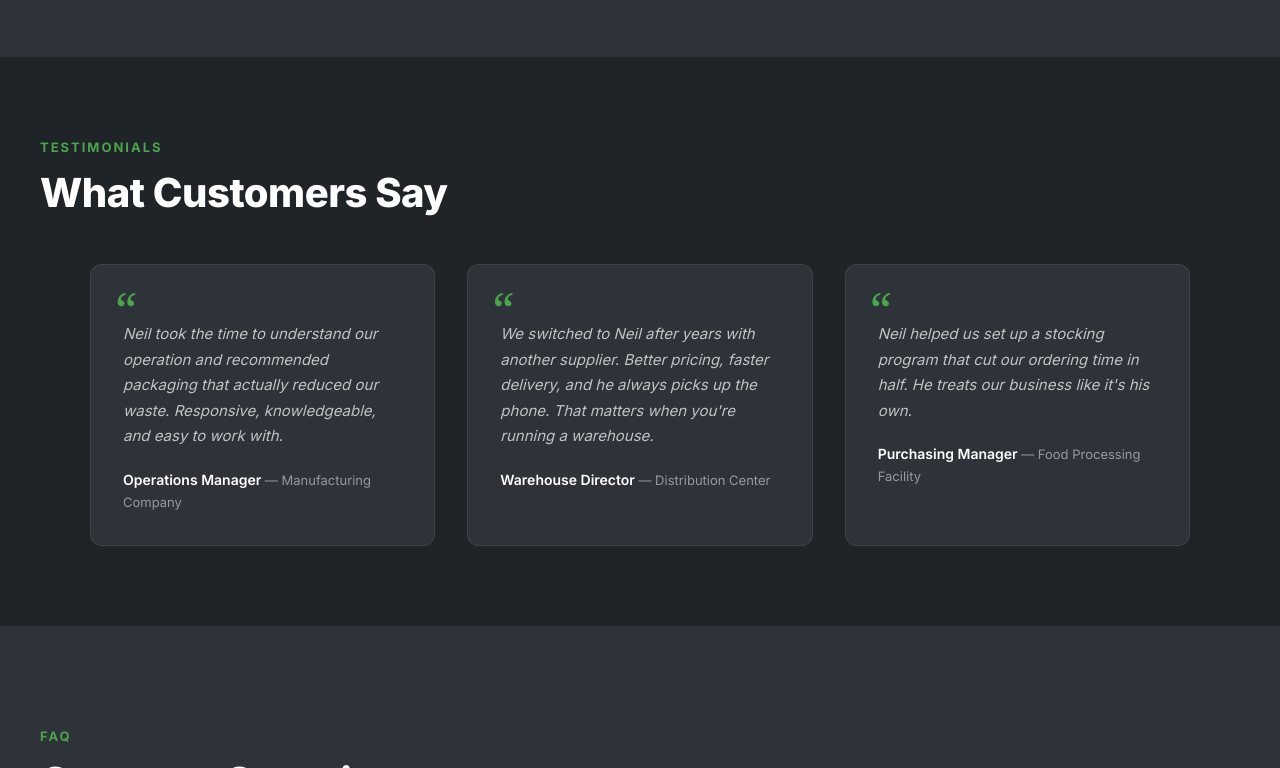
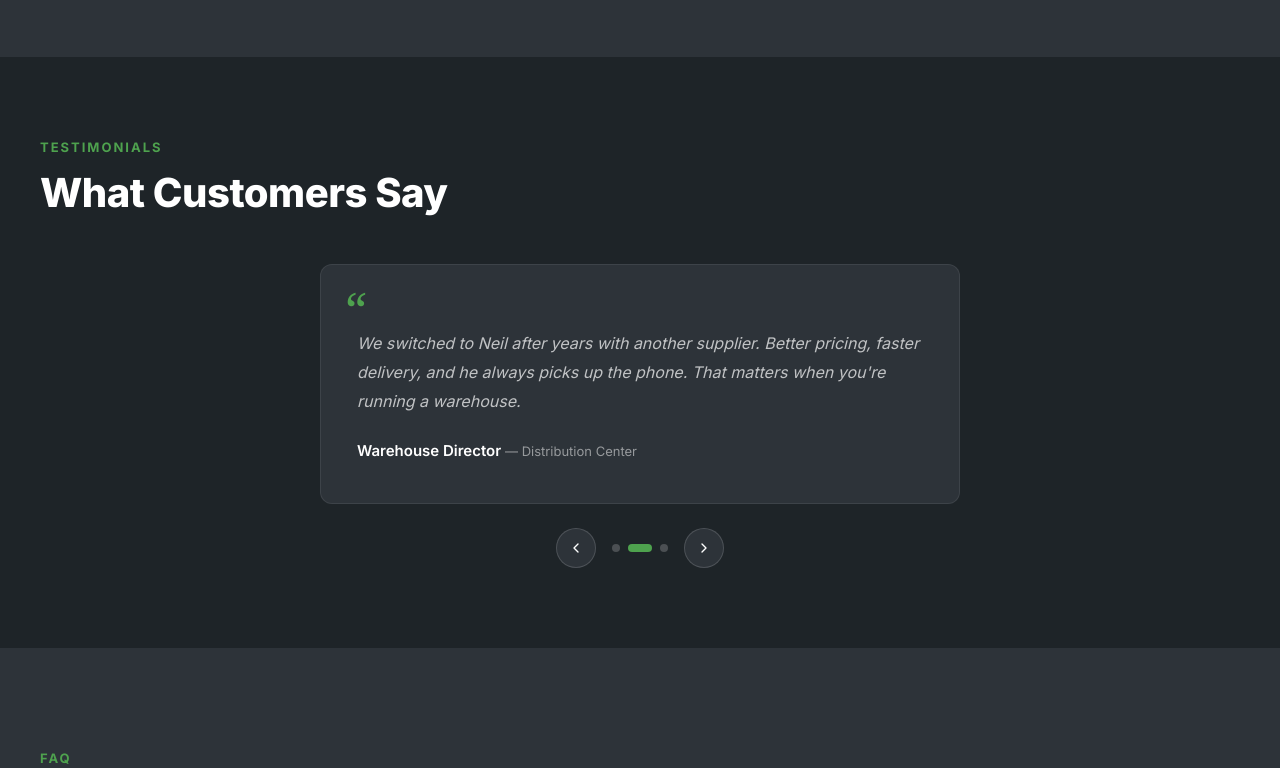
Before and after one commit to deltaseven-io/ncpalmerpack, a plain HTML site: page index-green-palmer.html in a window 1280 px wide. Shown: the part 3843-4611 px from the top of the page. Drawn offline with Linux system fonts and the light colour scheme.

Commit message:
Reorder service cards, convert testimonials to swiper

```diff
--- a/index-green-palmer.html
+++ b/index-green-palmer.html
@@ -702,17 +702,21 @@
       background: var(--dark);
       padding: 80px 24px;
     }
-    .testimonials-grid {
-      display: grid;
-      grid-template-columns: repeat(3, 1fr);
-      gap: 32px;
-      max-width: 1100px;
+    .testimonial-swiper {
+      position: relative;
+      max-width: 640px;
       margin: 48px auto 0;
+      overflow: hidden;
+    }
+    .testimonial-track {
+      display: flex;
+      transition: transform 0.4s ease;
     }
     .testimonial-card {
+      min-width: 100%;
       background: var(--charcoal);
       border-radius: var(--radius);
-      padding: 32px;
+      padding: 40px 36px;
       border: 1px solid rgba(255,255,255,0.08);
       position: relative;
     }
@@ -727,16 +731,16 @@
       left: 24px;
     }
     .testimonial-text {
-      font-size: 15px;
-      line-height: 1.7;
+      font-size: 16px;
+      line-height: 1.8;
       color: rgba(255,255,255,0.7);
       margin-top: 24px;
       font-style: italic;
     }
     .testimonial-author {
-      margin-top: 20px;
+      margin-top: 24px;
       font-weight: 600;
-      font-size: 14px;
+      font-size: 15px;
       color: var(--white);
     }
     .testimonial-role {
@@ -744,10 +748,46 @@
       color: rgba(255,255,255,0.5);
       font-weight: 400;
     }
-    @media (max-width: 768px) {
-      .testimonials-grid {
-        grid-template-columns: 1fr;
+    .testimonial-nav {
+      display: flex;
+      justify-content: center;
+      align-items: center;
+      gap: 16px;
+      margin-top: 24px;
     }
+    .testimonial-btn {
+      width: 40px;
+      height: 40px;
+      border-radius: 50%;
+      border: 1px solid rgba(255,255,255,0.15);
+      background: var(--charcoal);
+      color: var(--white);
+      cursor: pointer;
+      display: flex;
+      align-items: center;
+      justify-content: center;
+      transition: var(--transition);
+    }
+    .testimonial-btn:hover {
+      background: var(--green);
+      border-color: var(--green);
+    }
+    .testimonial-dots {
+      display: flex;
+      gap: 8px;
+    }
+    .testimonial-dot {
+      width: 8px;
+      height: 8px;
+      border-radius: 50%;
+      background: rgba(255,255,255,0.2);
+      cursor: pointer;
+      transition: var(--transition);
+    }
+    .testimonial-dot.active {
+      background: var(--green);
+      width: 24px;
+      border-radius: 4px;
     }
 
     /* ═══ FAQ ═══ */
@@ -1056,11 +1096,6 @@
       <p class="section-desc">From corrugated boxes to stretch film, Palmer Packaging carries a full line of industrial supplies with next-day delivery on thousands of items.</p>
       <div class="services-grid">
         <div class="service-card">
-          <div class="service-icon"><img src="images/boxes.jpg" alt="Corrugated Boxes" loading="lazy"></div>
-          <h4>Corrugated Boxes</h4>
-          <p>Over 12,000 box styles — RSC, FOL, die-cut, and custom sizes. Single-wall, double-wall, and triple-wall with printing options for shipping, storage, and retail display.</p>
-        </div>
-        <div class="service-card">
           <div class="service-icon"><img src="images/strapping.png" alt="Equipment & Service" loading="lazy"></div>
           <h4>Equipment & Service</h4>
           <p>Semi-auto and automatic strapping machines, stretch wrap equipment, tape dispensers, and heat seal systems — plus installation, repair, and preventive maintenance.</p>
@@ -1069,6 +1104,11 @@
           <div class="service-icon"><img src="images/bubble.png" alt="Protective Packaging" loading="lazy"></div>
           <h4>Protective Packaging</h4>
           <p>Bubble wrap, foam rolls and sheets, corner protectors, edge boards, void fill, and cushioning materials to prevent damage during shipping and handling.</p>
+        </div>
+        <div class="service-card">
+          <div class="service-icon"><img src="images/boxes.jpg" alt="Corrugated Boxes" loading="lazy"></div>
+          <h4>Corrugated Boxes</h4>
+          <p>Over 12,000 box styles — RSC, FOL, die-cut, and custom sizes. Single-wall, double-wall, and triple-wall with printing options for shipping, storage, and retail display.</p>
         </div>
         <div class="service-card">
           <div class="service-icon"><img src="images/stretch-film.png" alt="Stocking Programs" loading="lazy"></div>
@@ -1129,7 +1169,8 @@
     <div class="section-inner">
       <p class="section-label">Testimonials</p>
       <h2 class="section-title">What Customers Say</h2>
-      <div class="testimonials-grid">
+      <div class="testimonial-swiper">
+        <div class="testimonial-track" id="testimonialTrack">
           <div class="testimonial-card">
             <p class="testimonial-text">Neil took the time to understand our operation and recommended packaging that actually reduced our waste. Responsive, knowledgeable, and easy to work with.</p>
             <p class="testimonial-author">Operations Manager <span class="testimonial-role">— Manufacturing Company</span></p>
@@ -1141,6 +1182,20 @@
           <div class="testimonial-card">
             <p class="testimonial-text">Neil helped us set up a stocking program that cut our ordering time in half. He treats our business like it's his own.</p>
             <p class="testimonial-author">Purchasing Manager <span class="testimonial-role">— Food Processing Facility</span></p>
+          </div>
+        </div>
+        <div class="testimonial-nav">
+          <button class="testimonial-btn" onclick="swiperPrev()" aria-label="Previous testimonial">
+            <svg width="16" height="16" fill="none" stroke="currentColor" stroke-width="2" stroke-linecap="round" stroke-linejoin="round" viewBox="0 0 24 24"><polyline points="15 18 9 12 15 6"/></svg>
+          </button>
+          <div class="testimonial-dots" id="testimonialDots">
+            <div class="testimonial-dot active" onclick="swiperGo(0)"></div>
+            <div class="testimonial-dot" onclick="swiperGo(1)"></div>
+            <div class="testimonial-dot" onclick="swiperGo(2)"></div>
+          </div>
+          <button class="testimonial-btn" onclick="swiperNext()" aria-label="Next testimonial">
+            <svg width="16" height="16" fill="none" stroke="currentColor" stroke-width="2" stroke-linecap="round" stroke-linejoin="round" viewBox="0 0 24 24"><polyline points="9 18 15 12 9 6"/></svg>
+          </button>
         </div>
       </div>
     </div>
@@ -1278,6 +1333,20 @@
       link.addEventListener('click', () => navLinks.classList.remove('open'));
     });
 
+    // Testimonial swiper
+    let swiperIdx = 0;
+    const track = document.getElementById('testimonialTrack');
+    const dots = document.querySelectorAll('#testimonialDots .testimonial-dot');
+    const totalSlides = dots.length;
+    function swiperGo(i) {
+      swiperIdx = i;
+      track.style.transform = `translateX(-${i * 100}%)`;
+      dots.forEach((d, j) => d.classList.toggle('active', j === i));
+    }
+    function swiperNext() { swiperGo((swiperIdx + 1) % totalSlides); }
+    function swiperPrev() { swiperGo((swiperIdx - 1 + totalSlides) % totalSlides); }
+    setInterval(swiperNext, 6000);
+
     // Smooth scroll
     document.querySelectorAll('a[href^="#"]').forEach(a => {
       a.addEventListener('click', e => {
```
Also changed, not shown: index.html (+88 -19 lines). Lines whose indentation alone changed are shown as unchanged.
